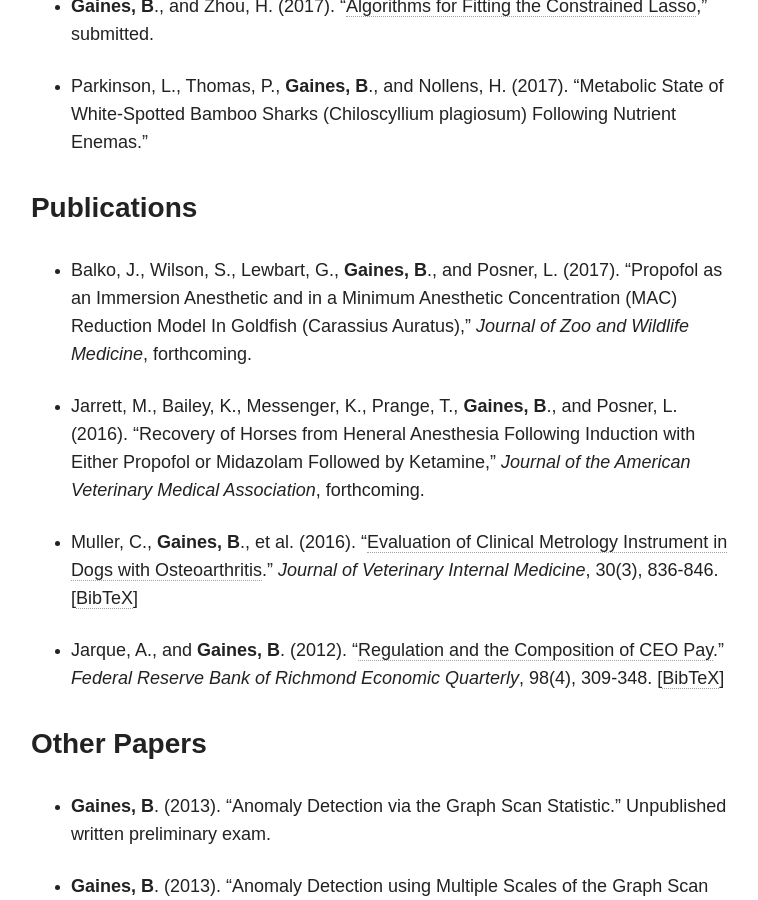
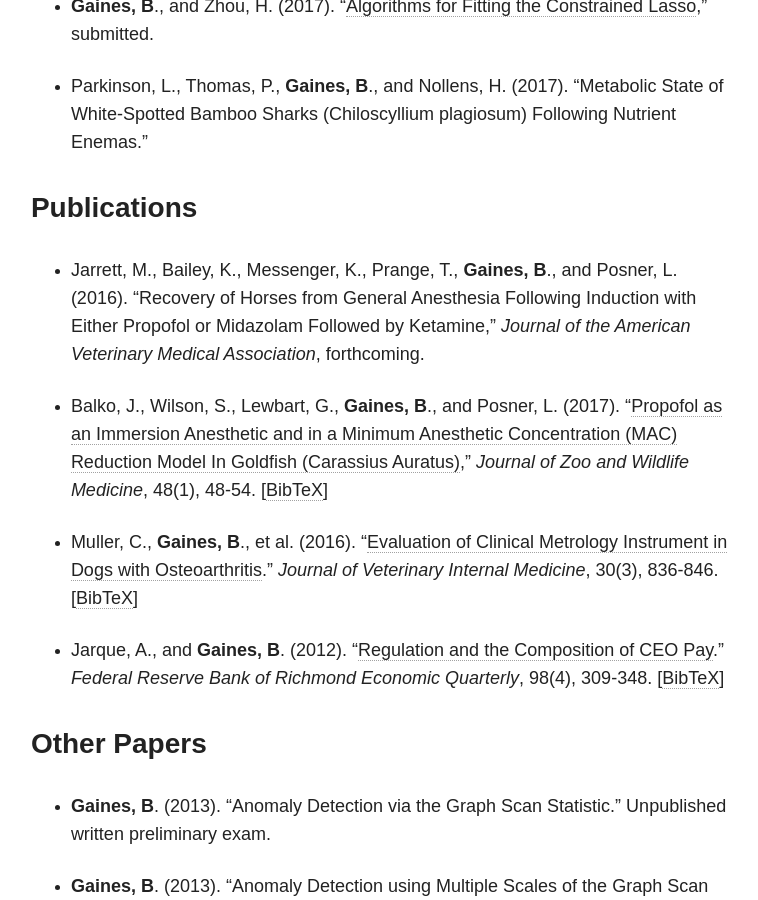
Before and after one commit to brgaines/brgaines.github.io, a Jekyll site: the page built from research/index.md, in a window 1280 px wide and 900 px high, scrolled down 1040 px. Shown: the whole window, without its empty margins (255-1013 px from the left). Built offline with Jekyll 4.4.1, drawn with Linux system fonts in a browser that asks for light colours; nearby versions of some CDN libraries.

Commit message:
updated to reflect article that was published last month

```diff
--- a/research/index.md
+++ b/research/index.md
@@ -18,9 +18,9 @@ My other research projects focus on extensions of a convex formulation of cluste
 * Parkinson, L., Thomas, P., **Gaines, B**., and Nollens, H.  (2017). "Metabolic State of White-Spotted Bamboo Sharks (Chiloscyllium plagiosum) Following Nutrient Enemas."
 
 ### Publications
-- Balko, J., Wilson, S., Lewbart, G., **Gaines, B**., and Posner, L. (2017).  “Propofol as an Immersion Anesthetic and in a Minimum Anesthetic Concentration (MAC) Reduction Model In Goldfish (Carassius Auratus),”  *Journal of Zoo and Wildlife Medicine*, forthcoming.
+- Jarrett, M., Bailey, K., Messenger, K., Prange, T., **Gaines, B**., and Posner, L. (2016).  “Recovery of Horses from General Anesthesia Following Induction with Either Propofol or Midazolam Followed by Ketamine,”  *Journal of the American Veterinary Medical Association*, forthcoming.
 
-- Jarrett, M., Bailey, K., Messenger, K., Prange, T., **Gaines, B**., and Posner, L. (2016).  “Recovery of Horses from Heneral Anesthesia Following Induction with Either Propofol or Midazolam Followed by Ketamine,”  *Journal of the American Veterinary Medical Association*, forthcoming.
+- Balko, J., Wilson, S., Lewbart, G., **Gaines, B**., and Posner, L. (2017).  “[Propofol as an Immersion Anesthetic and in a Minimum Anesthetic Concentration (MAC) Reduction Model In Goldfish (Carassius Auratus)](https://www.ncbi.nlm.nih.gov/pubmed/28363074),”  *Journal of Zoo and Wildlife Medicine*, 48(1), 48-54. [[BibTeX](http://brgaines.github.io/research/balkoEtAl17.bib)]
 
 - Muller, C., **Gaines, B**., et al. (2016).  “[Evaluation of Clinical Metrology Instrument in Dogs with Osteoarthritis](https://www.ncbi.nlm.nih.gov/pubmed/26971876).”  *Journal of Veterinary Internal Medicine*, 30(3), 836-846. [[BibTeX](http://brgaines.github.io/research/mullerGaines16.bib)]
 
```
